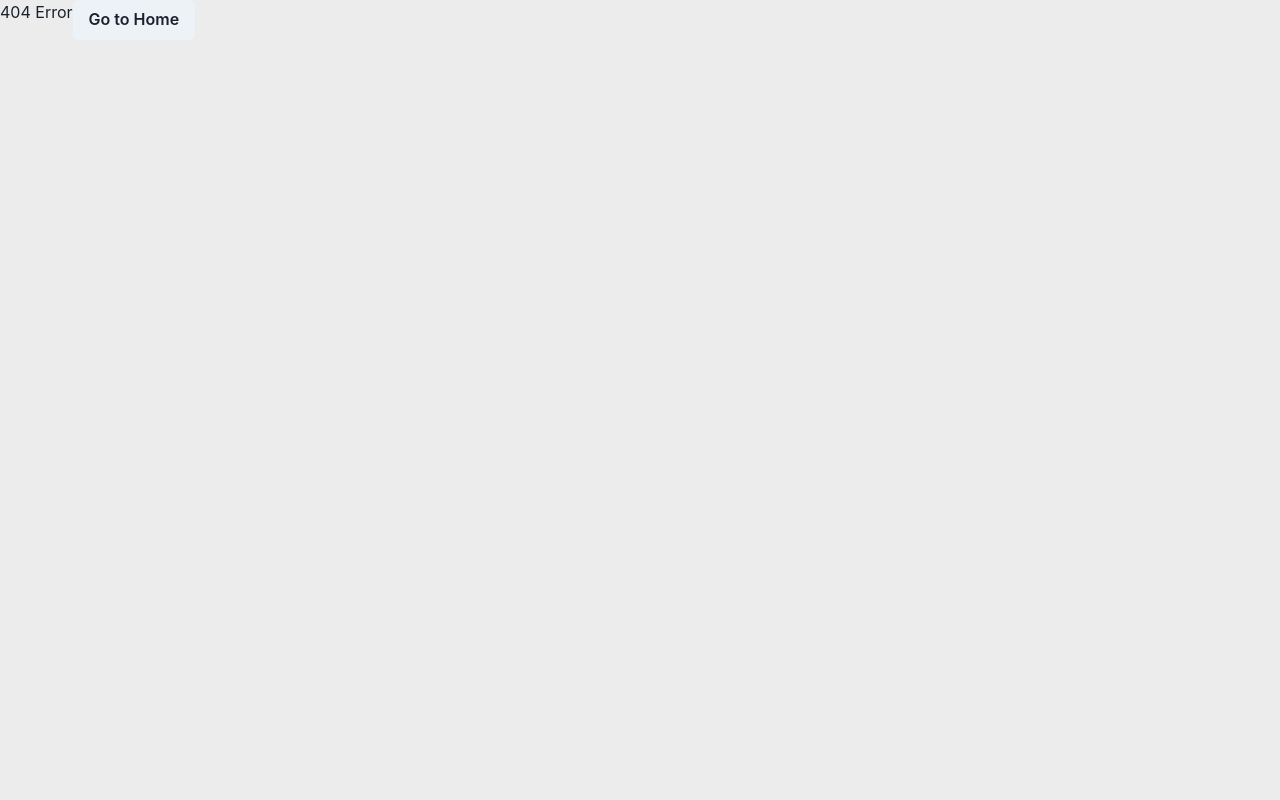
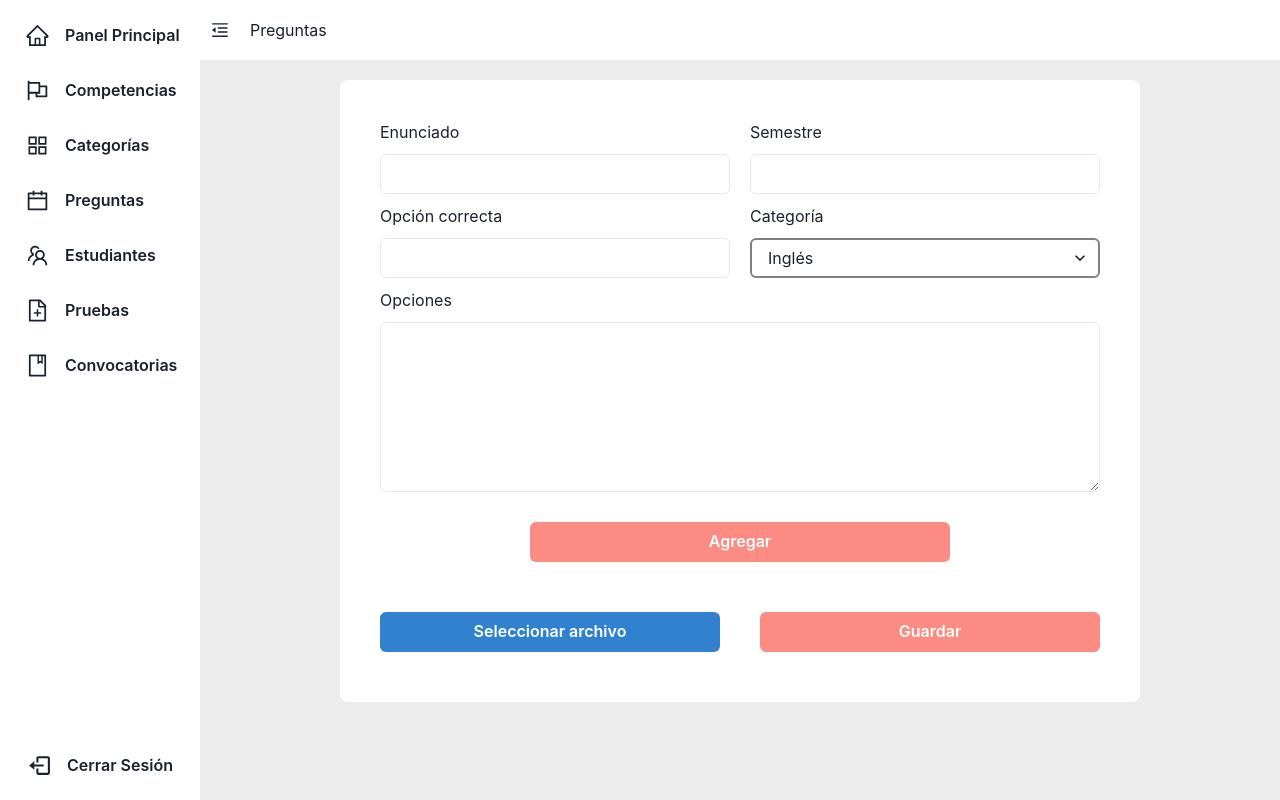
Before and after one commit to luc4shk/simuladorAYD, a React (Vite) app in the folder frontend/: page /formularioPreguntaSimple in a window 1280 px wide. Before the commit this address had no page. Built offline with nearby package versions, Linux system fonts and the light colour scheme.

Commit message:
FormularioPreguntaSimple creado

```diff
--- a/frontend/src/components/forms/FormularioCategoria.jsx
+++ b/frontend/src/components/forms/FormularioCategoria.jsx
@@ -74,14 +74,13 @@ export default function FormularioCategoria() {
               </Select>
             </Box>
             <Boton
-            as={Link}
-            to={"/categorias"}
-            w={["200px", "300px", "350px", "400px"]}
-            mt="30px"
-            type="submit"
-            msg={"Guardar"}
+              as={"link"}
+              path={"/categorias"}
+              w={["200px", "300px", "350px", "400px"]}
+              mt={"30px"}
+              type={"submit"}
+              msg={"Guardar"}
             />
-
           </Box>
         </Box>
       </Center>
--- a/frontend/src/components/forms/FormularioCompetencia.jsx
+++ b/frontend/src/components/forms/FormularioCompetencia.jsx
@@ -1,6 +1,7 @@
 import { Box, Button, Center, Input, Textarea } from "@chakra-ui/react";
 import React from "react";
 import { Link } from "wouter";
+import Boton from "../pure/Boton";
 
 export default function FormularioCompetencia() {
   return (
@@ -47,17 +48,14 @@ export default function FormularioCompetencia() {
                 w="400px"
               />
             </Box>
-            <Button
-              as={Link}
-              to={"/competencias"}
-              bgColor="principal.100"
-              textColor="white"
+            <Boton
+              as={"link"}
+              path={"/competencias"}
               w={["200px", "300px", "350px", "400px"]}
-              mt="30px"
-              type="submit"
-            >
-              Guardar
-            </Button>
+              mt={"30px"}
+              type={"submit"}
+              msg={"Guardar"}
+            />
           </Box>
         </Box>
       </Center>
--- /dev/null
+++ b/frontend/src/components/forms/FormularioPreguntaSimple.jsx
@@ -0,0 +1,182 @@
+import { Box, Grid, GridItem, Input, Textarea, Select, Button, Flex } from "@chakra-ui/react";
+import React, { useState } from "react";
+import Boton from "../pure/Boton";
+import { Link } from "wouter";
+
+const categorias = ["Inglés", "Español", "Análisis", "Matemáticas"];
+
+export default function FormularioSimple() {
+  const [enunciado, setEnunciado] = useState("");
+  const [semestre, setSemestre] = useState("");
+  const [opcionCorrecta, setOpcionCorrecta] = useState("");
+  const [categoria, setCategoria] = useState("");
+  const [opciones, setOpciones] = useState("");
+
+  const handleSelectArchivo = () => {
+    const input = document.createElement("input");
+    input.type = "file";
+    input.click();
+  };
+
+  const handleGuardar = () => {
+    // Aquí puedes agregar la lógica para guardar los datos del formulario
+  };
+
+  return (
+    <Box>
+      <Box
+        bg="white"
+        p="40px"
+        borderRadius="8px"
+        w={{
+          base: "270px",
+          sm: "390px",
+          md: "540px",
+          lg: "640px",
+          tableBreakpoint: "800px",
+        }}
+        overflow="hidden"
+      >
+        <Grid templateColumns={{ base: "1fr", md: "1fr 1fr" }} gap="20px">
+          <GridItem>
+            <Box display="flex" flexDirection="column" justifyContent="center">
+              <label htmlFor="enunciado">Enunciado</label>
+              <Input
+                mt="10px"
+                id="enunciado"
+                name="enunciado"
+                type="text"
+                value={enunciado}
+                onChange={(e) => setEnunciado(e.target.value)}
+                w="100%"
+              />
+            </Box>
+            <Box
+              mt="10px"
+              display="flex"
+              flexDirection="column"
+              justifyContent="center"
+            >
+              <label htmlFor="opcionCorrecta">Opción correcta</label>
+              <Input
+                mt="10px"
+                id="opcionCorrecta"
+                name="opcionCorrecta"
+                type="text"
+                value={opcionCorrecta}
+                onChange={(e) => setOpcionCorrecta(e.target.value)}
+                w="100%"
+              />
+            </Box>
+          </GridItem>
+          <GridItem>
+            <Box display="flex" flexDirection="column" justifyContent="center">
+              <label htmlFor="semestre">Semestre</label>
+              <Input
+                mt="10px"
+                id="semestre"
+                name="semestre"
+                type="text"
+                value={semestre}
+                onChange={(e) => setSemestre(e.target.value)}
+                w="100%"
+              />
+            </Box>
+            <Box
+              mt="10px"
+              display="flex"
+              flexDirection="column"
+              justifyContent="center"
+              w="100%"
+            >
+              <label htmlFor="categoria">Categoría</label>
+              <Select
+                id="categoria"
+                name="categoria"
+                value={categoria}
+                onChange={(e) => setCategoria(e.target.value)}
+                w="100%"
+                border="2px solid gray"
+                mt="10px"
+              >
+                {categorias.map((categoria, index) => (
+                  <option key={index} value={categoria}>
+                    {categoria}
+                  </option>
+                ))}
+              </Select>
+            </Box>
+          </GridItem>
+        </Grid>
+        <Box
+          mt="10px"
+          display="flex"
+          flexDirection="column"
+          justifyContent="center"
+        >
+          <label htmlFor="opciones">Opciones</label>
+          <Textarea
+            mt="10px"
+            id="opciones"
+            name="opciones"
+            resize="vertical"
+            h="170px"
+            value={opciones}
+            onChange={(e) => setOpciones(e.target.value)}
+            w="100%"
+          />
+        </Box>
+        <Box display="flex" justifyContent="center">
+          <Boton
+            as={"link"}
+            path={"/preguntas"}
+            mt="30px"
+            // w={["200px", "300px", "350px", "400px"]}
+            w={{
+              base: "100%",
+              sm: "100%",
+              md: "300px",
+              lg: "370px",
+              tableBreakpoint: "420px",
+            }}
+            msg={"Agregar"}
+          />
+        </Box>
+        {/* //---------- -----------------------------------------------*/}
+        <Box mt="50px">
+          <Flex
+            direction={{ base: "column", md: "row" }}
+            justify={"space-between"}
+          >
+            <Button
+              colorScheme="blue"
+              onClick={handleSelectArchivo}
+              w={{
+                sm: "100%",
+                md: "200px",
+                lg: "250px",
+                tableBreakpoint: "340px",
+              }}
+              mb="10px"
+            >
+              Seleccionar archivo
+            </Button>
+            <Boton
+              as={"link"}
+              path={"/preguntas"}
+              type={"submit"}
+              msg={"Guardar"}
+              w={{
+                sm: "100%",
+                md: "200px",
+                lg: "250px",
+                tableBreakpoint: "340px",
+              }}
+              onClick={handleGuardar}
+            />
+          </Flex>
+        </Box>
+      </Box>
+    </Box>
+  );
+}
--- a/frontend/src/components/pure/TipoPregunta.jsx
+++ b/frontend/src/components/pure/TipoPregunta.jsx
@@ -1,5 +1,6 @@
 import React from "react";
 import { Box, Button, Center, Heading, Stack } from "@chakra-ui/react";
+import { Link } from "wouter";
 
 export default function TipoPregunta() {
   return (
@@ -17,6 +18,8 @@ export default function TipoPregunta() {
           mt="100px"
         >
           <Button
+            as={Link}
+            to="/formularioPreguntaSimple" // Cambia Link por la ruta directa
             bgColor="principal.100"
             textColor="white"
             w={["100%", "100%", "250px"]}
--- /dev/null
+++ b/frontend/src/pages/Admin/preguntas/PreguntaSimple.jsx
@@ -0,0 +1,11 @@
+import React,{useContext} from 'react'
+import Page from '../../../components/container/Page'
+import FormularioPreguntaSimple from '../../../components/forms/FormularioPreguntaSimple'
+import { AppContext } from '../../../components/context/AppProvider'
+
+export default function PreguntaSimple() {
+  const {open, change} = useContext(AppContext)
+  return (
+    <Page changeOpen={change} isOpen={open} componente={<FormularioPreguntaSimple/>} msg={"Preguntas"} />
+    )
+}
--- a/frontend/src/pages/Admin/preguntas/SeleccionarTipoPregunta.jsx
+++ b/frontend/src/pages/Admin/preguntas/SeleccionarTipoPregunta.jsx
@@ -1,6 +1,7 @@
 import React,{useContext} from 'react'
 import Page from '../../../components/container/Page'
 import TipoPregunta from '../../../components/pure/TipoPregunta'
+// import TipoPregunta from '../../../components/forms/FormularioPreguntaSimple'
 import { AppContext } from '../../../components/context/AppProvider'
 
 export default function AgregarCompetencias() {
--- a/frontend/src/routes/AppRouter.jsx
+++ b/frontend/src/routes/AppRouter.jsx
@@ -12,6 +12,7 @@ import Convocatorias from '../pages/Admin/convocatorias/Convocatorias'
 import AgregarCompetencia from "../pages/Admin/competencias/AgregarCompetencia"
 import AgregarCategoria from '../pages/Admin/categorias/AgregarCategoria'
 import SeleccionarTipoPregunta from '../pages/Admin/preguntas/SeleccionarTipoPregunta'
+import PreguntaSimple from '../pages/Admin/preguntas/PreguntaSimple'
 export default function AppRouter() {
   return (
     <Router>
@@ -27,6 +28,7 @@ export default function AppRouter() {
           <Route path="/formularioCompetencia" component={AgregarCompetencia}/>
           <Route path="/formularioCategoria" component={AgregarCategoria}/>
           <Route path="/tipoPregunta" component={SeleccionarTipoPregunta}/>
+          <Route path="/formularioPreguntaSimple" component={PreguntaSimple}/>
           <Route component={ErrorPage}/>
         </Switch>
       </Router>
```
